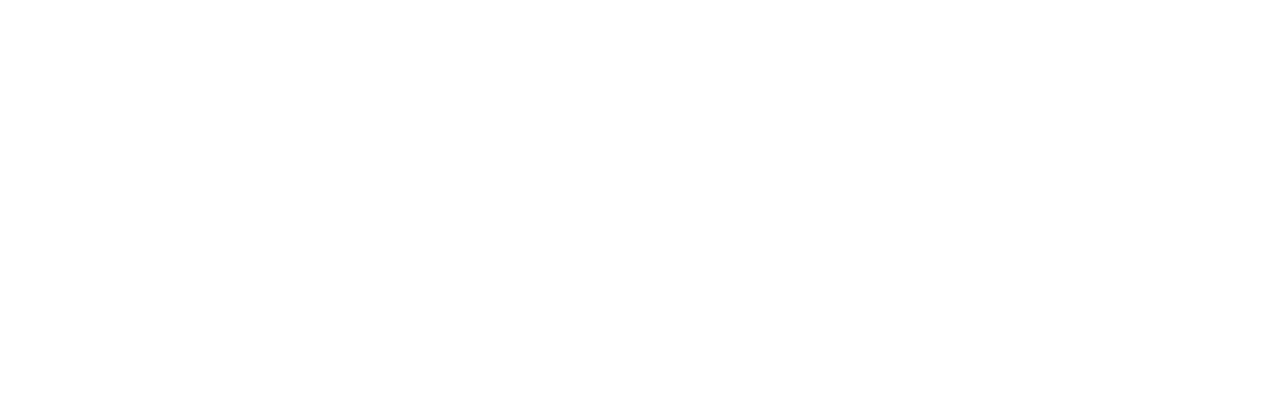
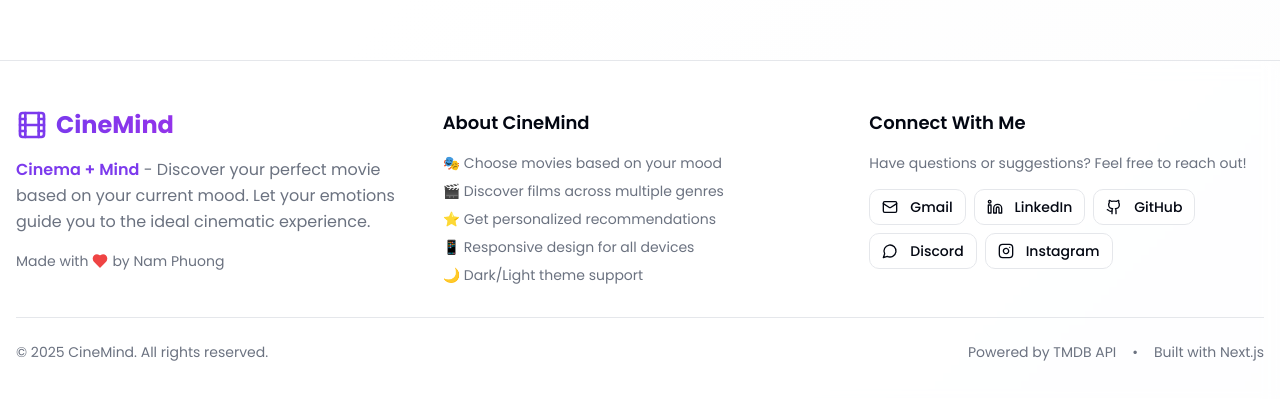
Before and after one commit to nam-techie/recommend_film, a Next.js app: page / in a window 1280 px wide. Shown: the part 933-1332 px from the top of the page. Before the commit the page ends 929 px from the top, so only its background shows below. Built offline with nearby package versions, Linux system fonts and the light colour scheme; no server answers.

Commit message:
Rename project to CineMind and add footer

```diff
--- a/app/layout.tsx
+++ b/app/layout.tsx
@@ -2,10 +2,11 @@
 import "./globals.css";
 import { ThemeProvider } from '@/components/theme-provider'
 import Navbar from "@/components/Navbar";
+import Footer from "@/components/Footer";
 
 export const metadata: Metadata = {
-    title: "Moviewiser",
-    description: "A Moviewiser for recommendation based on your mood",
+    title: "CineMind",
+    description: "Cinema + Mind - Choose movies based on your mood",
     icons: {
         icon: '/favicon.ico',
     },
@@ -19,7 +20,7 @@
     return (
         <html lang="en" suppressHydrationWarning>
             <body
-                className={`antialiased font-poppins min-h-screen bg-gradient-to-br from-background via-background to-muted/20`}
+                className={`antialiased font-poppins min-h-screen bg-gradient-to-br from-background via-background to-muted/20 flex flex-col`}
             >
                 <ThemeProvider
                     attribute="class"
@@ -28,9 +29,10 @@
                     disableTransitionOnChange
                 >
                     <Navbar />
-                    <main className="container mx-auto px-4 py-8">
+                    <main className="container mx-auto px-4 py-8 flex-1">
                         {children}
                     </main>
+                    <Footer />
                 </ThemeProvider>
             </body>
         </html>
--- /dev/null
+++ b/components/Footer.tsx
@@ -0,0 +1,128 @@
+'use client'
+
+import React from 'react'
+import { Film, Heart, Mail, Github, Linkedin, Instagram, MessageCircle } from 'lucide-react'
+import { Button } from "@/components/ui/button"
+
+const Footer = () => {
+    return (
+        <footer className="border-t bg-background/95 backdrop-blur supports-[backdrop-filter]:bg-background/60 mt-16">
+            <div className="container mx-auto px-4 py-12">
+                {/* Main Footer Content */}
+                <div className="grid grid-cols-1 md:grid-cols-3 gap-8 mb-8">
+                    {/* Brand Section */}
+                    <div className="space-y-4">
+                        <div className="flex items-center space-x-2">
+                            <Film className="h-8 w-8 text-primary" />
+                            <h2 className="text-2xl font-bold bg-gradient-to-r from-primary to-purple-600 bg-clip-text text-transparent">
+                                CineMind
+                            </h2>
+                        </div>
+                        <p className="text-muted-foreground leading-relaxed">
+                            <span className="font-semibold text-primary">Cinema + Mind</span> - Discover your perfect movie based on your current mood.
+                            Let your emotions guide you to the ideal cinematic experience.
+                        </p>
+                        <div className="flex items-center space-x-1 text-sm text-muted-foreground">
+                            <span>Made with</span>
+                            <Heart className="h-4 w-4 text-red-500 fill-current" />
+                            <span>by Nam Phuong</span>
+                        </div>
+                    </div>
+
+                    {/* About Section */}
+                    <div className="space-y-4">
+                        <h3 className="text-lg font-semibold">About CineMind</h3>
+                        <div className="space-y-2 text-sm text-muted-foreground">
+                            <p>🎭 Choose movies based on your mood</p>
+                            <p>🎬 Discover films across multiple genres</p>
+                            <p>⭐ Get personalized recommendations</p>
+                            <p>📱 Responsive design for all devices</p>
+                            <p>🌙 Dark/Light theme support</p>
+                        </div>
+                    </div>
+
+                    {/* Contact Section */}
+                    <div className="space-y-4">
+                        <h3 className="text-lg font-semibold">Connect With Me</h3>
+                        <p className="text-sm text-muted-foreground mb-4">
+                            Have questions or suggestions? Feel free to reach out!
+                        </p>
+                        <div className="flex flex-wrap gap-2">
+                            <Button
+                                variant="outline"
+                                size="sm"
+                                asChild
+                                className="hover:bg-red-500 hover:text-white hover:border-red-500 transition-colors"
+                            >
+                                <a href="mailto:nam.dpwork04@gmail.com" target="_blank" rel="noopener noreferrer">
+                                    <Mail className="h-4 w-4 mr-1" />
+                                    Gmail
+                                </a>
+                            </Button>
+                            <Button
+                                variant="outline"
+                                size="sm"
+                                asChild
+                                className="hover:bg-blue-600 hover:text-white hover:border-blue-600 transition-colors"
+                            >
+                                <a href="https://www.linkedin.com/in/nam-phương-4a3503309" target="_blank" rel="noopener noreferrer">
+                                    <Linkedin className="h-4 w-4 mr-1" />
+                                    LinkedIn
+                                </a>
+                            </Button>
+                            <Button
+                                variant="outline"
+                                size="sm"
+                                asChild
+                                className="hover:bg-gray-800 hover:text-white hover:border-gray-800 transition-colors"
+                            >
+                                <a href="https://github.com/nam-techie" target="_blank" rel="noopener noreferrer">
+                                    <Github className="h-4 w-4 mr-1" />
+                                    GitHub
+                                </a>
+                            </Button>
+                            <Button
+                                variant="outline"
+                                size="sm"
+                                asChild
+                                className="hover:bg-indigo-500 hover:text-white hover:border-indigo-500 transition-colors"
+                            >
+                                <a href="https://discordapp.com/users/995694235946844261" target="_blank" rel="noopener noreferrer">
+                                    <MessageCircle className="h-4 w-4 mr-1" />
+                                    Discord
+                                </a>
+                            </Button>
+                            <Button
+                                variant="outline"
+                                size="sm"
+                                asChild
+                                className="hover:bg-pink-500 hover:text-white hover:border-pink-500 transition-colors"
+                            >
+                                <a href="https://www.instagram.com/pwanm.ie" target="_blank" rel="noopener noreferrer">
+                                    <Instagram className="h-4 w-4 mr-1" />
+                                    Instagram
+                                </a>
+                            </Button>
+                        </div>
+                    </div>
+                </div>
+
+                {/* Bottom Bar */}
+                <div className="border-t pt-6">
+                    <div className="flex flex-col md:flex-row justify-between items-center space-y-4 md:space-y-0">
+                        <div className="text-sm text-muted-foreground">
+                            © 2025 CineMind. All rights reserved.
+                        </div>
+                        <div className="flex items-center space-x-4 text-sm text-muted-foreground">
+                            <span>Powered by TMDB API</span>
+                            <span>•</span>
+                            <span>Built with Next.js</span>
+                        </div>
+                    </div>
+                </div>
+            </div>
+        </footer>
+    )
+}
+
+export default Footer
--- a/components/Navbar.tsx
+++ b/components/Navbar.tsx
@@ -14,7 +14,7 @@
                 <div className="flex items-center space-x-2">
                     <Film className="h-8 w-8 text-primary" />
                     <h1 className="text-2xl font-bold bg-gradient-to-r from-primary to-purple-600 bg-clip-text text-transparent">
-                        Moviewiser
+                        CineMind
                     </h1>
                 </div>
 
--- a/package.json
+++ b/package.json
@@ -1,5 +1,5 @@
 {
-  "name": "moviewiser",
+  "name": "cinemind",
   "version": "0.1.0",
   "private": true,
   "scripts": {
```
Also changed, not shown: 2 other files (tests, documents, lock files or other folders).
